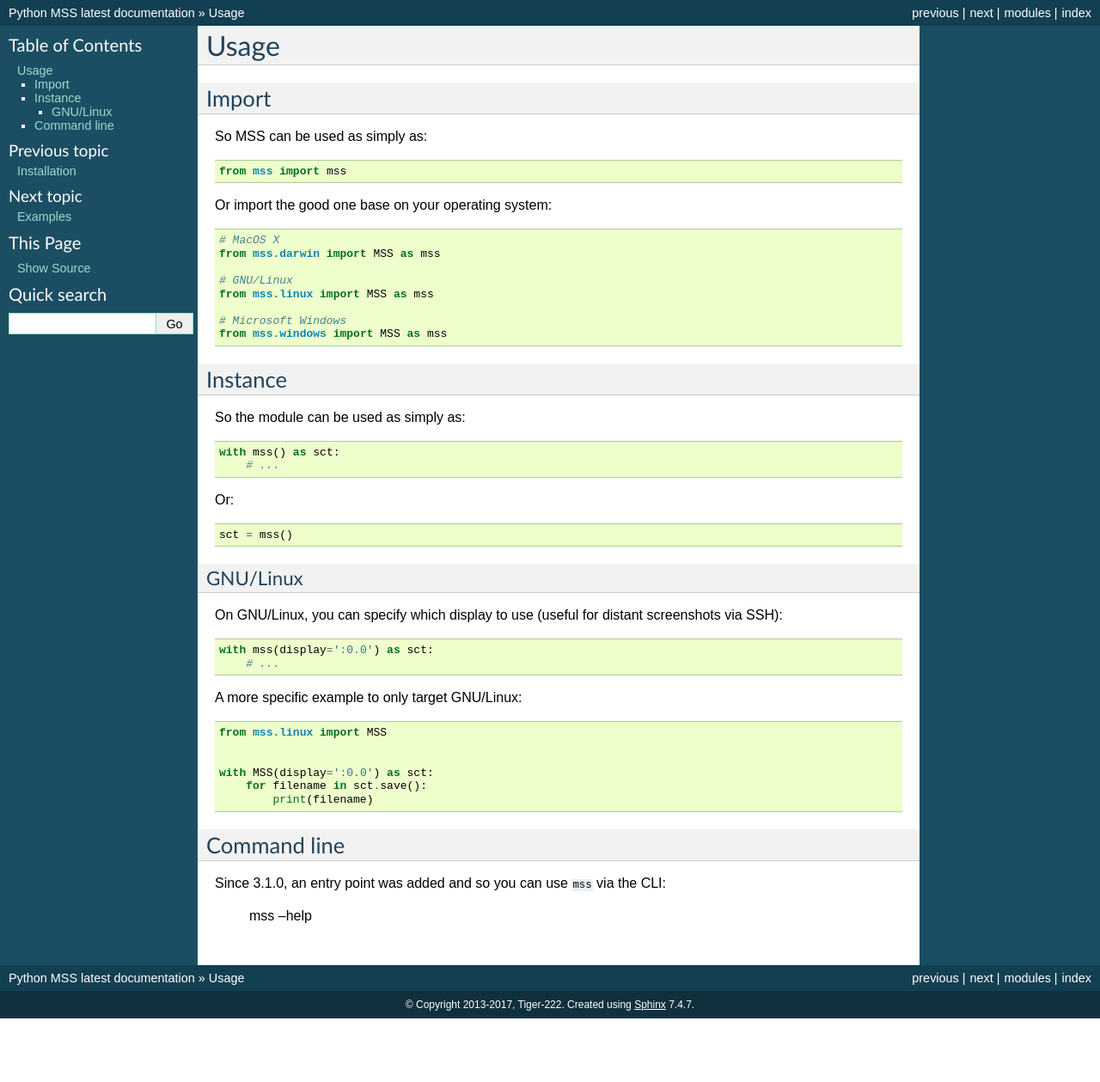
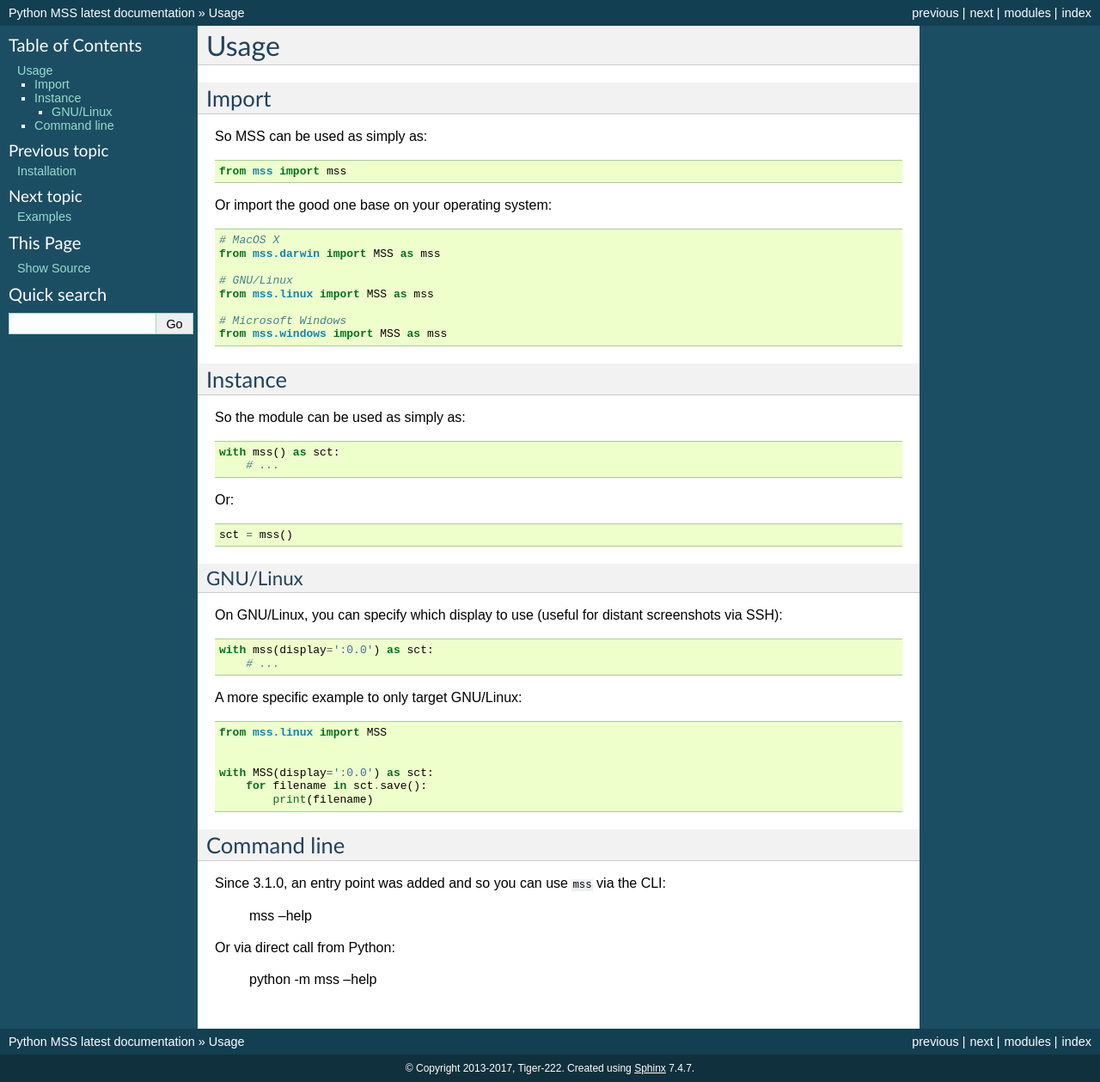
Before and after one commit to BoboTiG/python-mss, a Sphinx documentation site: the page built from docs/source/usage.rst, in a window 1280 px wide. Shown: the whole page at 86% size. Built offline with Sphinx 7.4.7, drawn with Linux system fonts in a browser that asks for light colours; before the commit the page ends 1185 px from its top, so only the background shows below that.

Commit message:
Update doc

```diff
--- a/docs/source/usage.rst
+++ b/docs/source/usage.rst
@@ -55,3 +55,7 @@ Command line
 Since 3.1.0, an entry point was added and so you can use ``mss`` via the CLI:
 
     mss --help
+
+Or via direct call from Python:
+
+    python -m mss --help
```
